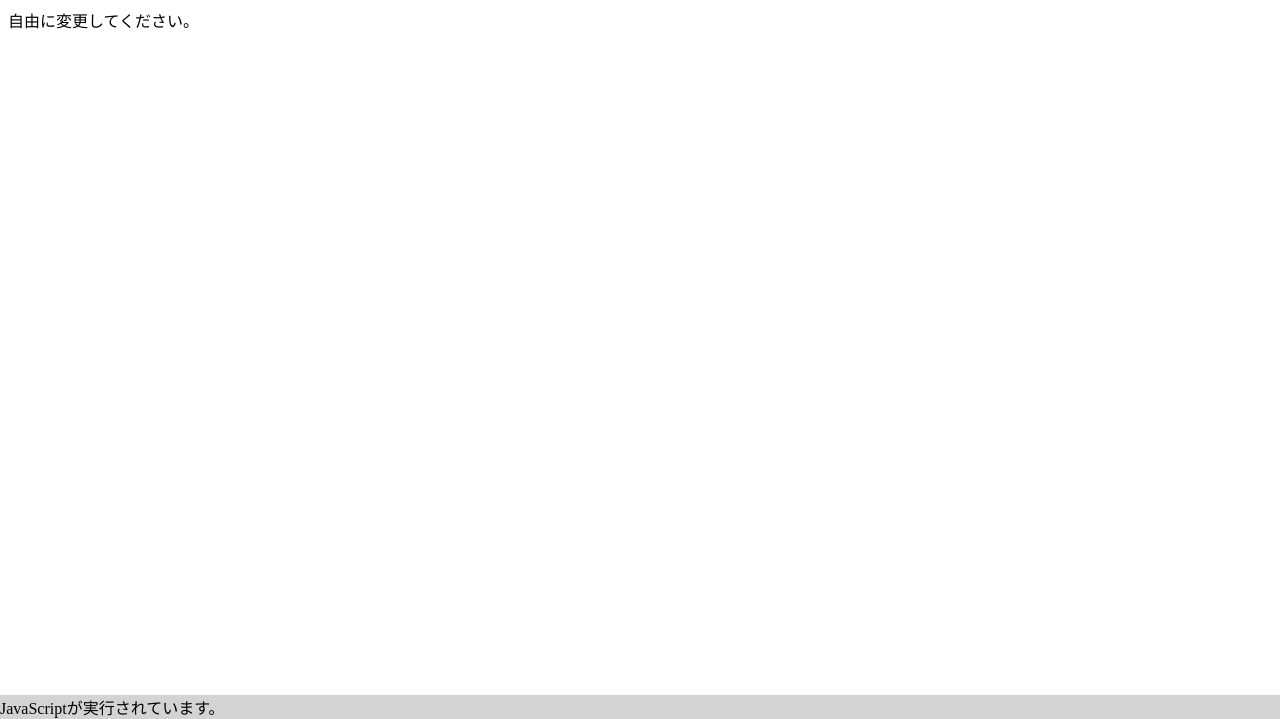
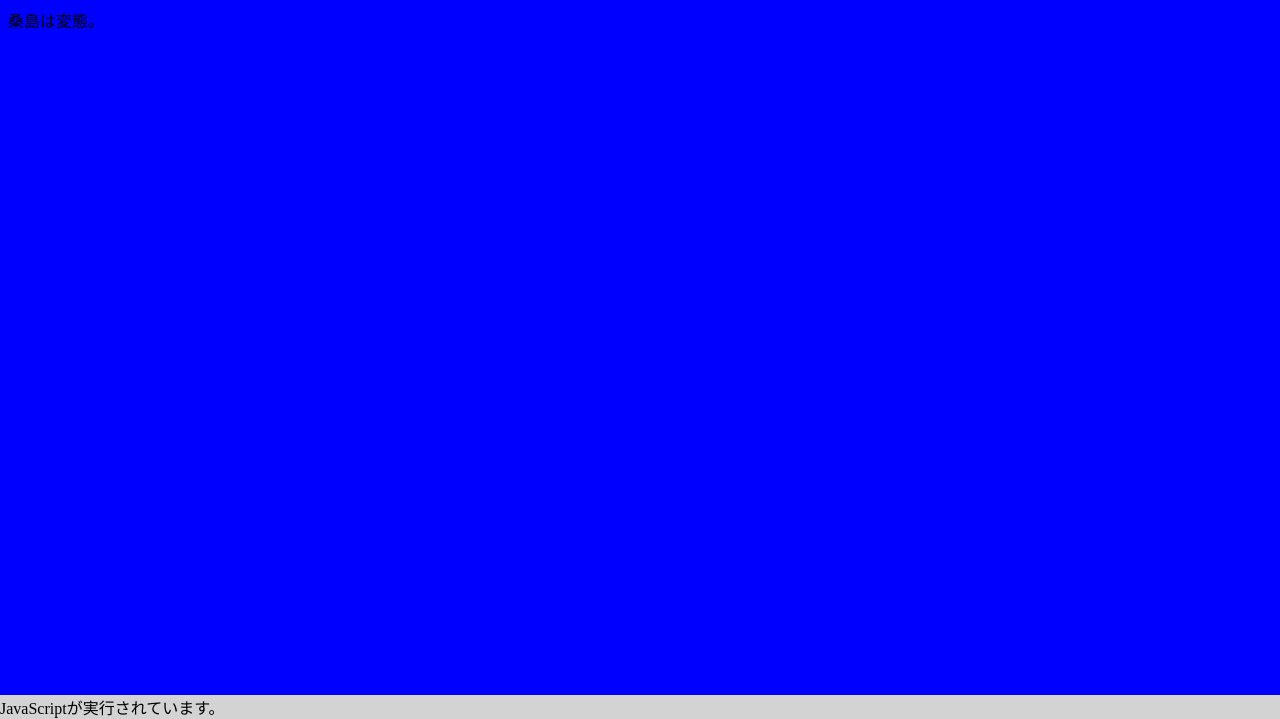
Before and after one commit to taitanic00/practiceGit, a plain HTML site: page index.html in a window 1280 px wide. Shown: the part 81-800 px from the top of the page. Drawn offline with Linux system fonts and the light colour scheme.

Commit message:
お試し

```diff
--- a/index.html
+++ b/index.html
@@ -12,7 +12,7 @@
         <h1 id="majorHeading">テスト用html</h1>
     </header>
     <div id="personal">
-        <p>自由に変更してください。</p>
+        <p>桑島は変態。</p>
     </div>
     <p id="checkJS">JavaScriptが実行されていません。</p>
 </body>
--- a/style/style.css
+++ b/style/style.css
@@ -1,5 +1,5 @@
 * {
-    background-color: white;
+    background-color: blue;
 }
 header{
     margin: 0 auto;
```
